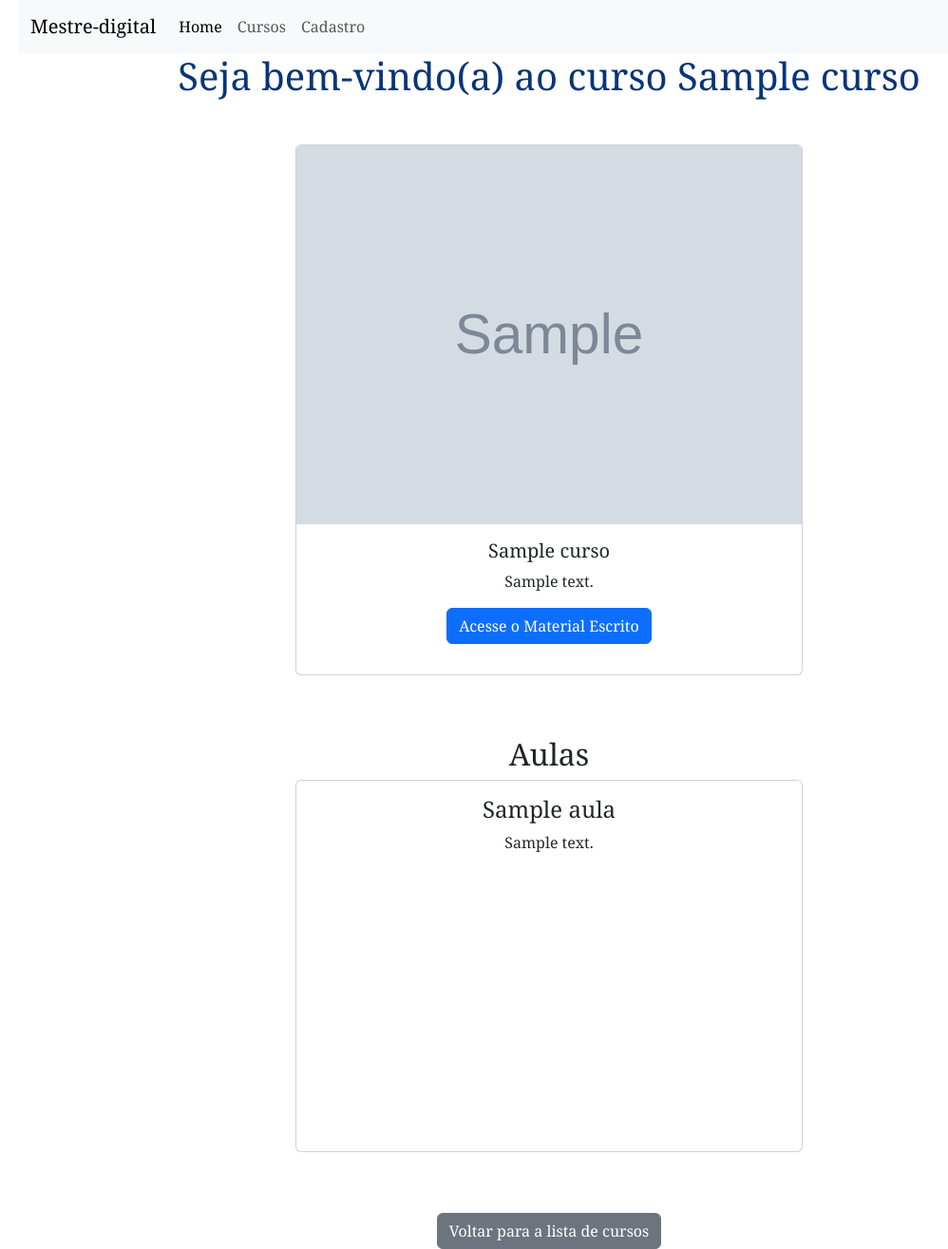
After one commit to Najuquines/curso-ics, a Django app: page /detalhes_cursos/1/ in a window 1280 px wide. The commit adds this page. Shown: the whole page at 95% size, without its empty margins (62-1060 px from the left). Run offline with Django 5.2, Linux system fonts and the light colour scheme; tables that the repository leaves empty hold one stand-in row (values such as "Sample post"); grey boxes marked "Sample" are stand-in pictures.

Commit message:
Ajuda professor

```diff
--- a/Django/trabalho_final3/aulas/models.py
+++ b/Django/trabalho_final3/aulas/models.py
@@ -2,7 +2,7 @@
 
 class Aulas(models.Model):
     titulo = models.CharField(max_length=100)
-    descricao = models.CharField(max_length=100)
+    descricao = models.TextField(max_length=1000)
     link = models.CharField(max_length=200)
 
     def __str__ (self):
--- a/Django/trabalho_final3/sistema/urls.py
+++ b/Django/trabalho_final3/sistema/urls.py
@@ -17,6 +17,7 @@
 from django.contrib import admin
 from django.urls import path
 from .views import home, aulas, cursos, administracao, infor, ven, tela_cadastro, enviar, detalhes_cursos
+from . import views
 
 urlpatterns = [
     path('admin/', admin.site.urls),
@@ -24,6 +25,7 @@
     path('aulas/', aulas),
     path('cursos/', cursos),
     path('detalhes_cursos/', detalhes_cursos, name='detalhes_cursos'),
+    path("detalhes_cursos/<int:curso_id>/", views.curso_detalhe, name="curso_detalhe"),
     path('administracao/', administracao, name='administração'),
     path('infor/', infor),
     path('ven/', ven),
--- a/Django/trabalho_final3/sistema/views.py
+++ b/Django/trabalho_final3/sistema/views.py
@@ -1,3 +1,4 @@
+from http.client import HTTPResponse
 from django.shortcuts import render
 from cadastro.models import Cadastro
 from aulas.models import Curso
@@ -52,6 +53,10 @@
   cursos = Curso.objects.all()
   return render(request, 'detalhes-curso.html', {'cursos': cursos})
 
+def curso_detalhe(request, curso_id):
+    curso = Curso.objects.get(id=curso_id)
+    return render(request, 'curso-detalhe.html', {'curso': curso})
+
 def administracao(request):
     if request.method == 'POST':
      _titulo = request.POST.get('titulo')
--- /dev/null
+++ b/Django/trabalho_final3/templates/curso-detalhe.html
@@ -0,0 +1,102 @@
+<!DOCTYPE html>
+<html lang="en">
+<head>
+  <meta charset="UTF-8">
+  <title>{{ curso.nome }}</title>
+  <link href="https://cdn.jsdelivr.net/npm/bootstrap@5.3.3/dist/css/bootstrap.min.css" rel="stylesheet">
+  <style>
+    body {
+      font-family: Georgia, 'Times New Roman', Times, serif;
+      text-align: center;
+    }
+    h1 {
+      color: #07357a;
+    }
+  </style>
+</head>
+<body class="container">
+
+  <nav class="navbar navbar-expand-lg bg-body-tertiary">
+    <div class="container-fluid">
+      <a class="navbar-brand" href="/home">Mestre-digital</a>
+      <button class="navbar-toggler" type="button" data-bs-toggle="collapse"
+              data-bs-target="#navbarSupportedContent" aria-controls="navbarSupportedContent"
+              aria-expanded="false" aria-label="Toggle navigation">
+        <span class="navbar-toggler-icon"></span>
+      </button>
+      <div class="collapse navbar-collapse" id="navbarSupportedContent">
+        <ul class="navbar-nav me-auto mb-2 mb-lg-0">
+          <li class="nav-item">
+            <a class="nav-link active" href="/">Home</a>
+          </li>
+          <li class="nav-item">
+            <a class="nav-link" href="/cursos">Cursos</a>
+          </li>
+          <li class="nav-item">
+            <a class="nav-link" href="/cadastro">Cadastro</a>
+          </li>
+        </ul>
+      </div>
+    </div>
+  </nav>
+
+  <!-- Course Title -->
+  <h1>Seja bem-vindo(a) ao curso {{ curso.nome }}</h1>
+
+  <!-- Course Image and Description -->
+  <div class="container mt-5">
+    <div class="row">
+      <div class="col-12 col-md-6 offset-md-3">
+        <div class="card mb-3">
+          <img src="{{ curso.imagem }}" class="card-img-top" alt="Imagem do Curso">
+          <div class="card-body">
+            <h5 class="card-title">{{ curso.nome }}</h5>
+            <p class="card-text">
+              {{ curso.descricao }}
+            </p>
+            <!-- Link for the written material (if it exists) -->
+            {% if curso.material_escrito %}
+              <p>
+                <a href="{{ curso.material_escrito }}" target="_blank" class="btn btn-primary">
+                  Acesse o Material Escrito
+                </a>
+              </p>
+            {% endif %}
+          </div>
+        </div>
+      </div>
+    </div>
+  </div>
+
+  <!-- Aulas list -->
+  <h2 class="mt-5">Aulas</h2>
+  <div class="container">
+    <div class="row">
+      {% for aula in curso.aulas.all %}
+        <div class="col-12 col-md-6 offset-md-3 mb-3">
+          <div class="card">
+            <div class="card-body">
+              <h4 class="card-title">{{ aula.titulo }}</h4>
+              <p class="card-text">{{ aula.descricao }}</p>
+              <!-- Embed the video link.
+                   If `aula.link` is a direct YouTube URL, you can transform it to embed URL
+                   or directly embed if you stored an embeddable link. -->
+              <div class="ratio ratio-16x9">
+                <iframe src="{{ aula.link }}"
+                        frameborder="0"
+                        allowfullscreen>
+                </iframe>
+              </div>
+            </div>
+          </div>
+        </div>
+      {% endfor %}
+    </div>
+  </div>
+
+  <!-- Link back to the courses list -->
+  <a href="{% url 'detalhes_cursos' %}" class="btn btn-secondary mt-5">Voltar para a lista de cursos</a>
+
+  <script src="https://cdn.jsdelivr.net/npm/bootstrap@5.3.3/dist/js/bootstrap.bundle.min.js"></script>
+</body>
+</html>
--- a/Django/trabalho_final3/templates/detalhes-curso.html
+++ b/Django/trabalho_final3/templates/detalhes-curso.html
@@ -60,7 +60,7 @@
                          </p>
                       </div>
                   </div>
-                  <a href="">Acessar</a>
+                  <a href="{% url 'curso_detalhe' curso.id %}" class="btn btn-secondary mt-5">Acessar</a>
               </div>
 
           </div>
```
Also changed, not shown: Django/trabalho_final3/aulas/migrations/0010_alter_aulas_descricao.py (added), Django/trabalho_final3/aulas/migrations/0011_alter_aulas_descricao.py (added).
